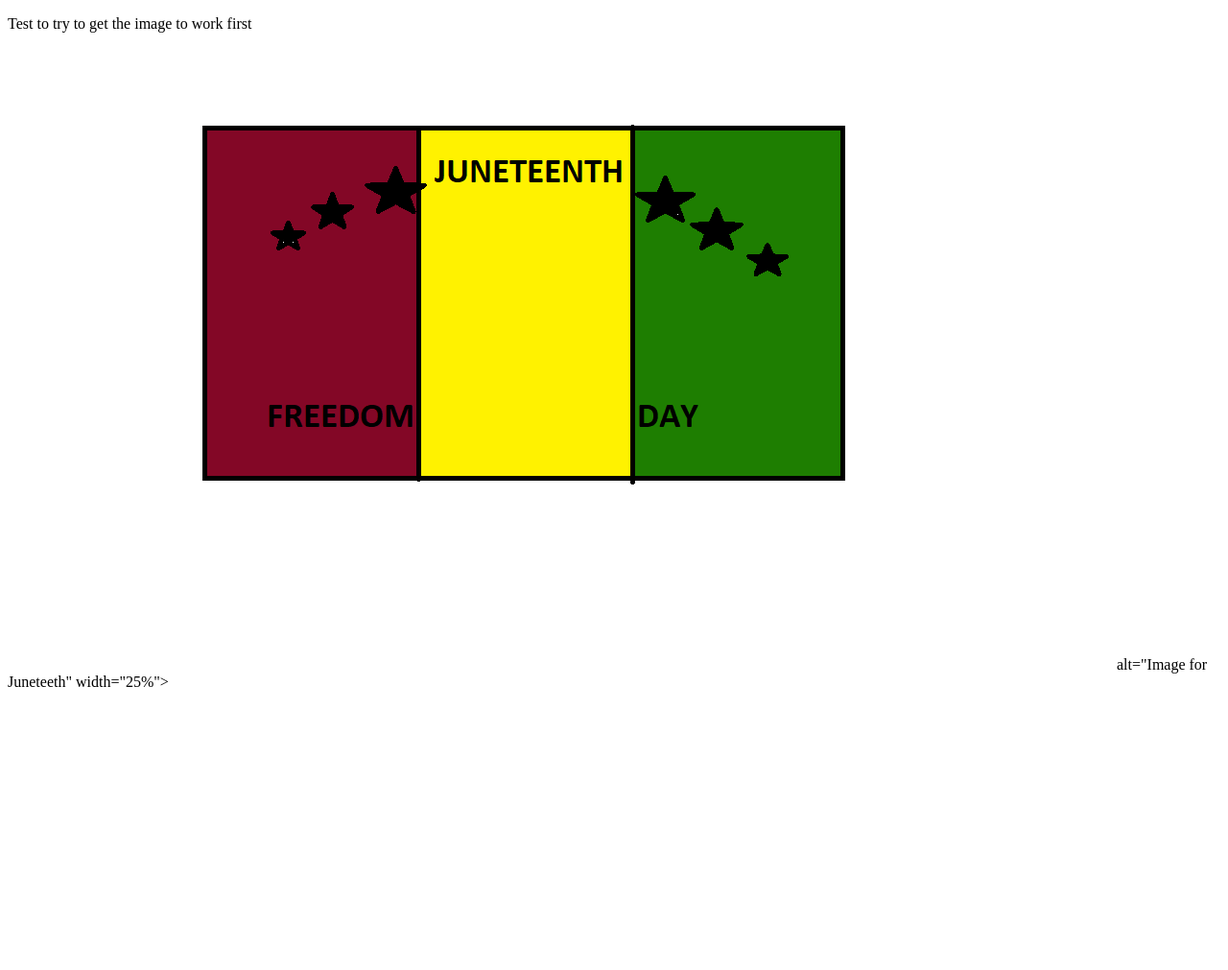
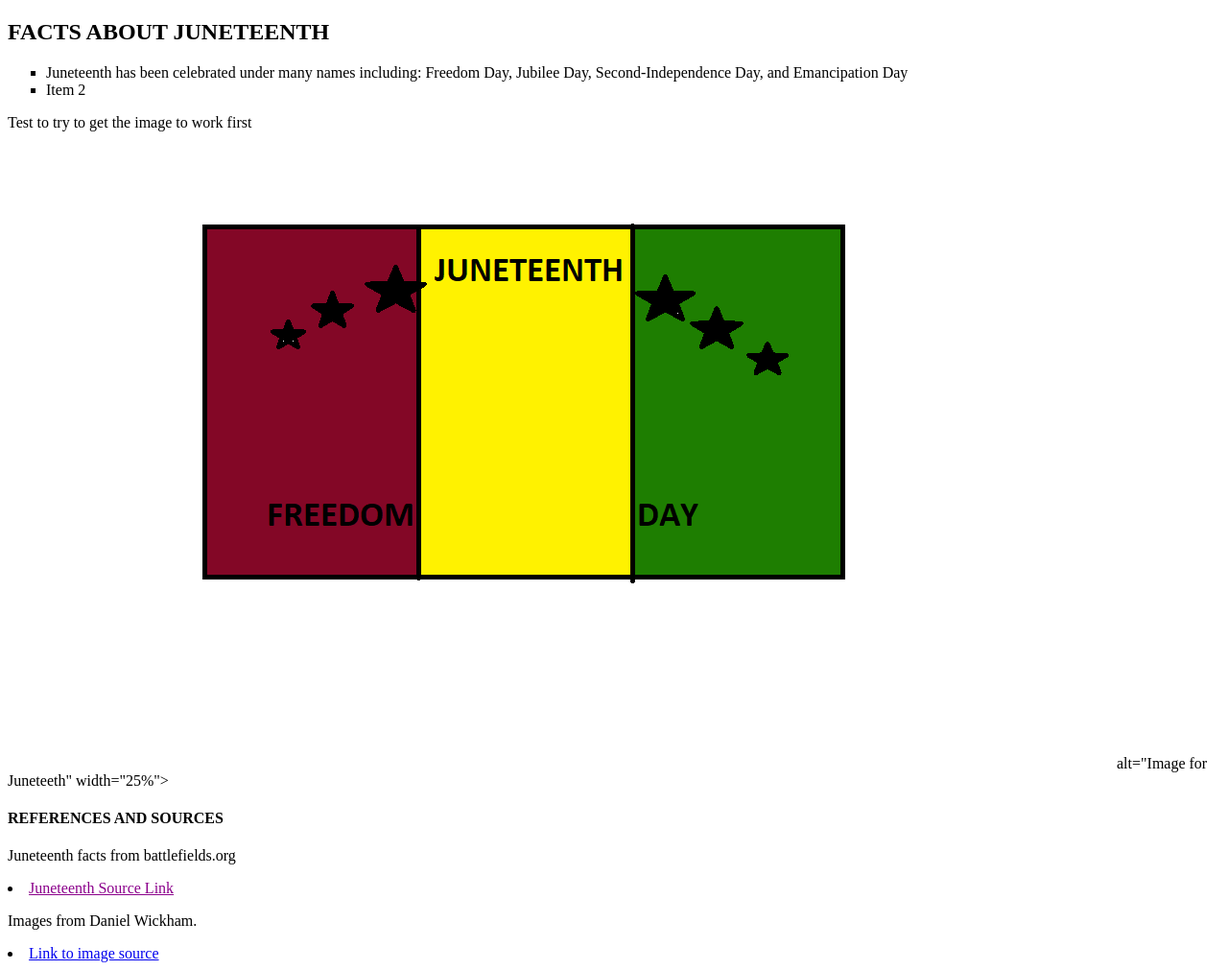
Before and after one commit to wick1991/htmlproject, a plain HTML site: page june19.html in a window 1280 px wide. Shown: the whole page at 96% size. Before the commit the page ends 800 px from the top, so only its background shows below. Drawn offline with Linux system fonts and the light colour scheme.

Commit message:
june19 changes

```diff
--- a/june19.html
+++ b/june19.html
@@ -5,11 +5,26 @@
         <!--Daniel Wickham-->
     </head>
     <body>
+        <h2>FACTS ABOUT JUNETEENTH</h2>
+        <ul style="list-style: square;">
+            <li>Juneteenth has been celebrated under many names including:
+                Freedom Day, Jubilee Day, Second-Independence Day, and Emancipation Day
+            </li>
+            <li>Item 2</li>
+        </ul>
+
         <p>Test to try to get the image to work first</p>
 
         <p><img src="https://github.com/wick1991/htmlproject/blob/main/juneteenthimg.png">
             alt="Image for Juneteeth"
             width="25%"></p>
 
+        <h4>REFERENCES AND SOURCES</h4>
+        <p>Juneteenth facts from battlefields.org</p>
+            <li><a href="https://www.battlefields.org/learn/articles/10-facts-juneteenth" style="color: darkmagenta;">Juneteenth Source Link</a></li>
+
+        <p>Images from Daniel Wickham.</p>
+            <li><a href="https://github.com/wick1991/htmlproject/blob/main/juneteenthimg.png">Link to image source</a></li>
+
     </body>
 </html>
```
